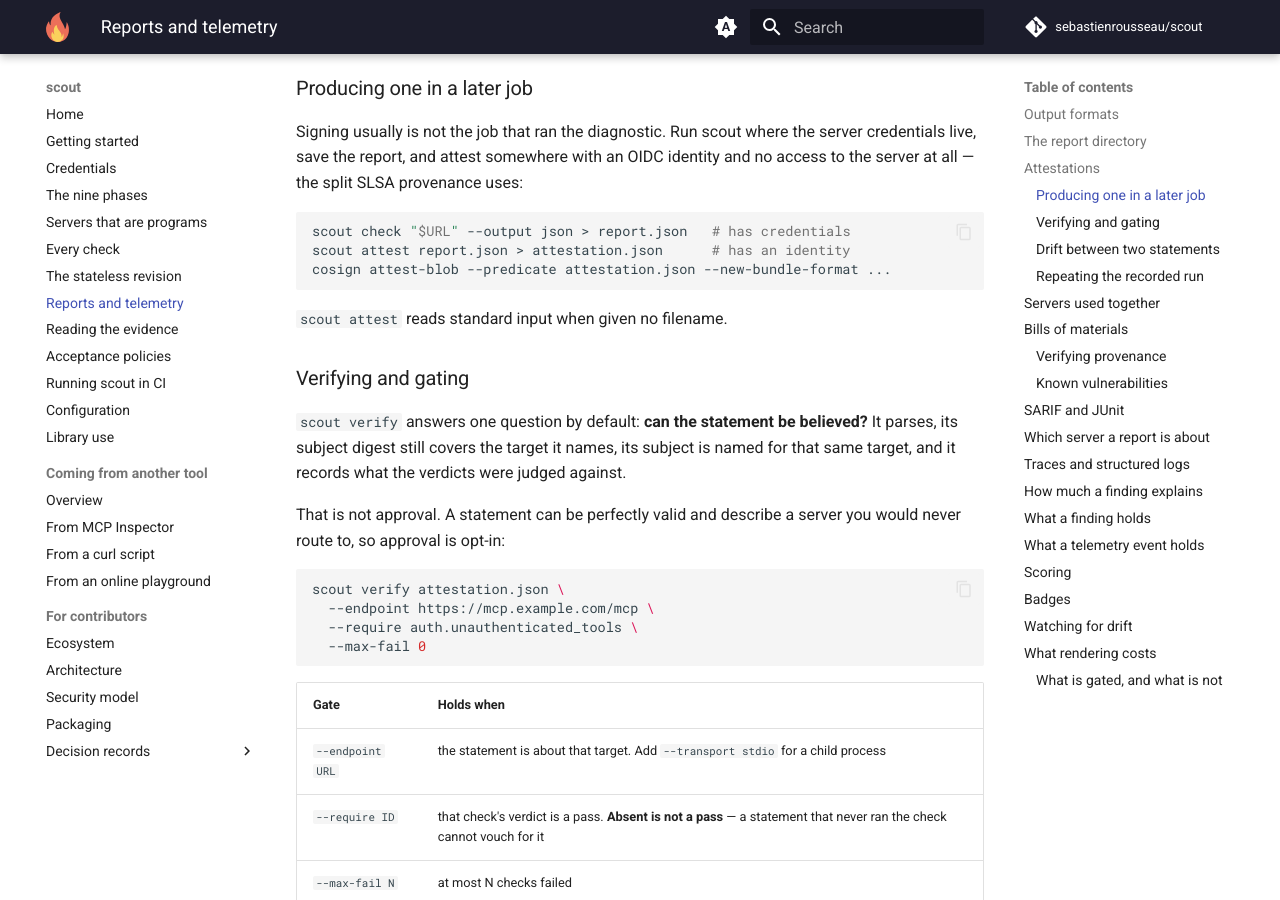
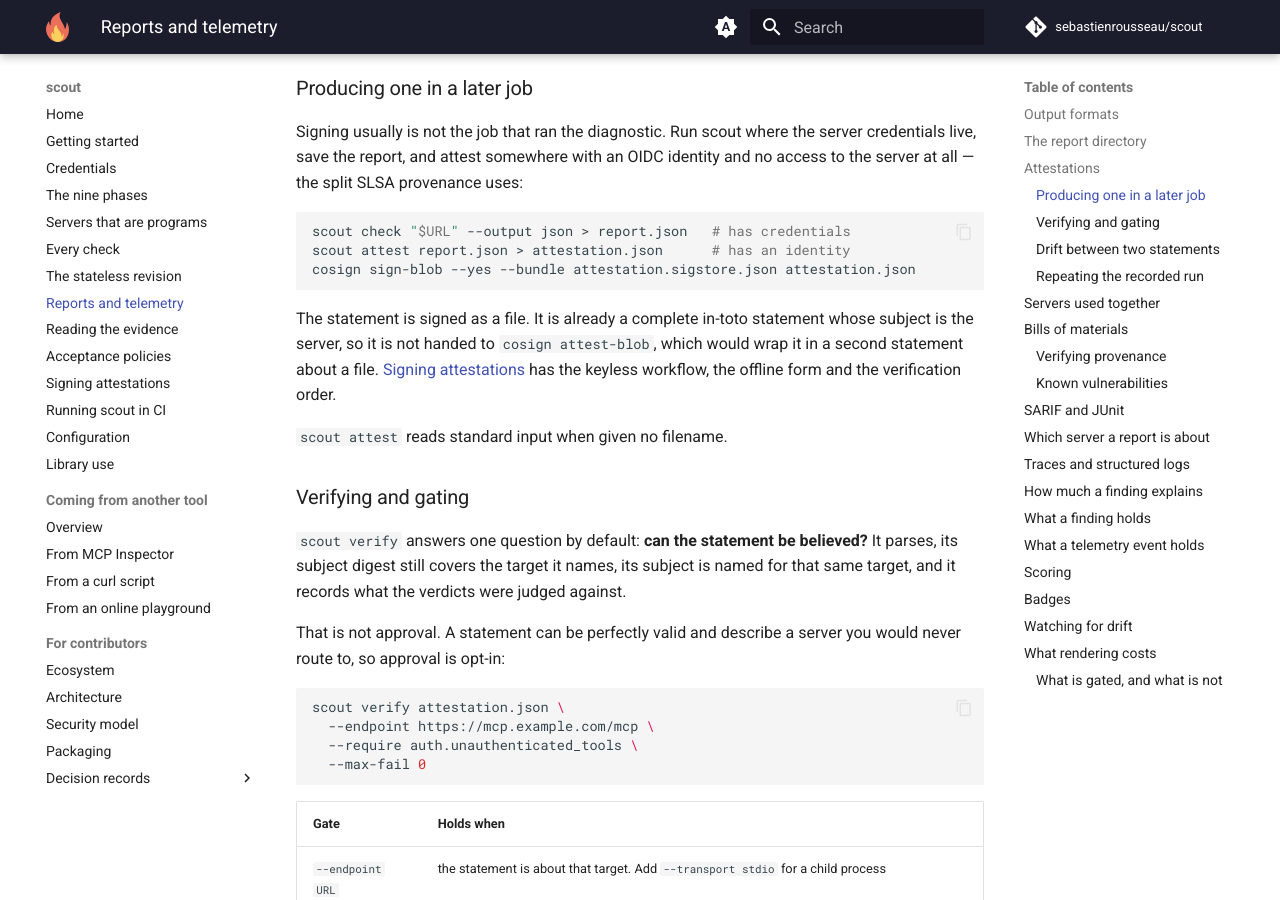
Before and after one commit to sebastienrousseau/scout, an MkDocs documentation site: the page built from docs/reports.md, in a window 1280 px wide and 900 px high, scrolled down 1957 px. Built offline with MkDocs 1.6.1 and Material for MkDocs 9.7.7, drawn with Linux system fonts in a browser that asks for light colours; comment, search, counter and statistics services are not loaded; some of the changed text lies outside the part shown.

Commit message:
docs: sign statements as blobs, not attest-blob
The reports guide said to sign a statement with cosign attest-blob.
That wraps a predicate in a new in-toto statement about a file, so it
would nest scout's statement and replace its subject, the server, with
the digest of a JSON file.

A new page covers signing the statement file with cosign sign-blob:
keyless in GitHub Actions, an offline key form whose signing config
lists no services so nothing is uploaded, and verifying the signature
before the contents. The offline commands were run as printed with
cosign 3.1.3; the keyless workflow was not exercised.

Co-Authored-By: Claude Opus 5.5 (1M context) <noreply@anthropic.com>
Signed-off-by: Sebastien Rousseau <sebastian.rousseau@gmail.com>

Assisted-by: Claude:claude-opus-5

````diff
--- a/docs/reports.md
+++ b/docs/reports.md
@@ -75,8 +75,14 @@ identity and no access to the server at all — the split SLSA provenance uses:
 ```sh
 scout check "$URL" --output json > report.json   # has credentials
 scout attest report.json > attestation.json      # has an identity
-cosign attest-blob --predicate attestation.json --new-bundle-format ...
+cosign sign-blob --yes --bundle attestation.sigstore.json attestation.json
 ```
+
+The statement is signed as a file. It is already a complete in-toto
+statement whose subject is the server, so it is not handed to
+`cosign attest-blob`, which would wrap it in a second statement about a
+file. [Signing attestations](signing.md) has the keyless workflow, the
+offline form and the verification order.
 
 `scout attest` reads standard input when given no filename.
 
@@ -176,7 +182,8 @@ Exit status is the part a pipeline reads:
 Treat `1` and `2` differently. They are different incidents.
 
 Nothing in `scout verify` checks a signature. Verify the envelope with the
-tool that produced it, then verify what is inside it with this.
+tool that produced it, then verify what is inside it with this — see
+[Signing attestations](signing.md).
 
 ## Servers used together
 
--- a/mkdocs.yml
+++ b/mkdocs.yml
@@ -68,6 +68,7 @@ nav:
   - Reports and telemetry: reports.md
   - Reading the evidence: evidence.md
   - Acceptance policies: policy.md
+  - Signing attestations: signing.md
   - Running scout in CI: ci.md
   - Configuration: configuration.md
   - Library use: library.md
````
Also changed, not shown: CHANGELOG.md (+8 -0 lines), docs/signing.md (added, +122 -0 lines).
